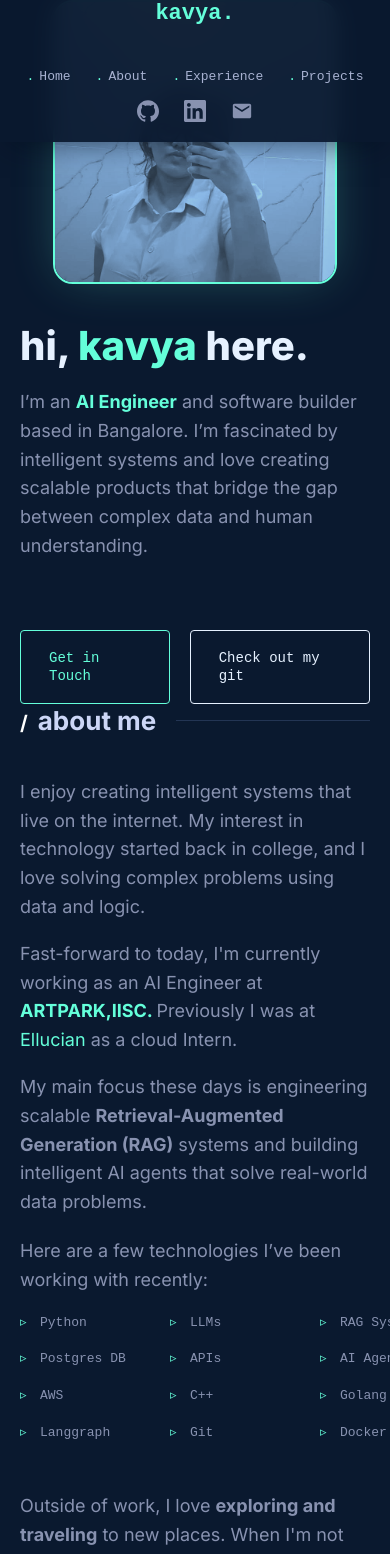
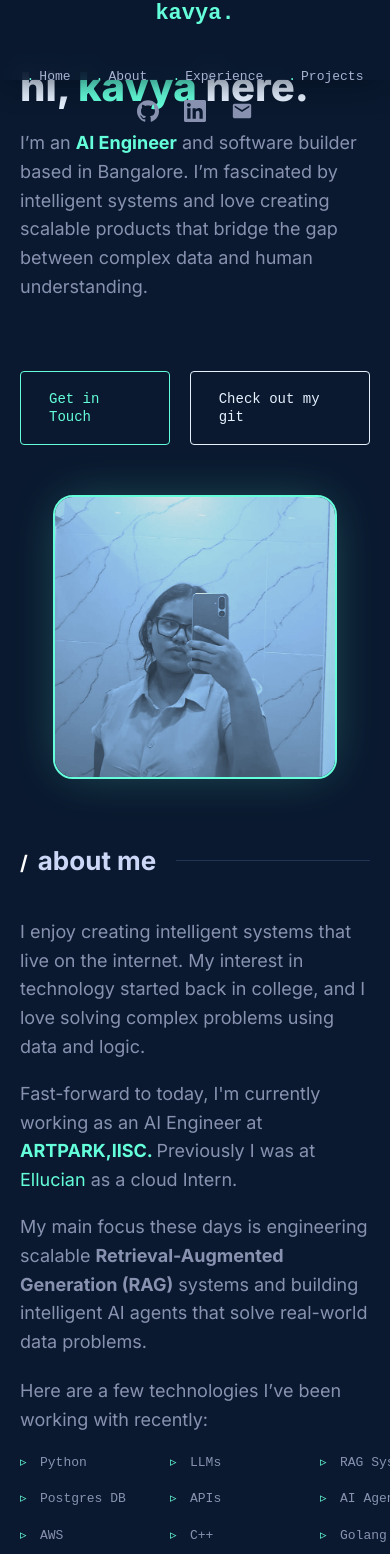
Before and after one commit to Kavya291/portfolio, a React (Vite) app: page / in a window 390 px wide. Shown: the top 1554 px of the page. Built offline with nearby package versions, Linux system fonts and the light colour scheme.

Commit message:
resized to different screens

```diff
--- a/src/Hero.jsx
+++ b/src/Hero.jsx
@@ -2,17 +2,31 @@ import React from 'react';
 
 const Hero = () => {
   return (
-    <section className="hero-container" style={{
+    <section id="home" style={{
+      minHeight: '100vh',
       display: 'flex',
       alignItems: 'center',
       justifyContent: 'center',
+      padding: '0 20px'
+    }}>
+
+      {/* This "hero-layout" class connects to the CSS we just added.
+        It forces the Side-by-Side layout on Desktop and Stack on Mobile.
+      */}
+      <div className="hero-layout" style={{
+        display: 'flex',
+        alignItems: 'center',
+        justifyContent: 'space-between',
+        width: '100%',
         maxWidth: '1200px',
-      margin: '0 auto',
+        gap: '50px'
       }}>
+
+        {/* LEFT SIDE: The Image (Photo Left) */}
         <div style={{
           flex: '1',
           display: 'flex',
-        justifyContent: 'flex-end',
+          justifyContent: 'center', // Centers image in its column
           position: 'relative'
         }}>
           <div className="profile-image-wrapper" style={{
@@ -21,7 +35,8 @@ const Hero = () => {
             boxShadow: '0 0 50px -10px rgba(100, 255, 218, 0.3)',
             border: '2px solid var(--green)',
             position: 'relative',
-          zIndex: 1
+            zIndex: 1,
+            // Width/Height are now handled by the CSS class 'profile-image-wrapper'
           }}>
              <img
               src="/kavya_.jpeg"
@@ -39,7 +54,7 @@ const Hero = () => {
           </div>
         </div>
 
-      {/* RIGHT SIDE: The Text */}
+        {/* RIGHT SIDE: The Text (Intro Right) */}
         <div style={{ flex: '1.2' }}>
 
           <h1 style={{
@@ -96,6 +111,8 @@ const Hero = () => {
             </a>
           </div>
         </div>
+
+      </div>
     </section>
   );
 };
--- a/src/Projects.jsx
+++ b/src/Projects.jsx
@@ -48,12 +48,13 @@ const Projects = () => {
         }}></div>
       </div>
 
-      {/* PROJECT GRID */}
+      {/* PROJECT GRID - Fixed for Large Screens */}
       <div style={{
         display: 'grid',
-        gridTemplateColumns: 'repeat(auto-fill, minmax(300px, 1fr))',
-        gap: '15px',
-        position: 'relative'
+        // Increased min-width to 320px to fill space better on big screens
+        gridTemplateColumns: 'repeat(auto-fit, minmax(320px, 1fr))',
+        gap: '20px',
+        justifyContent: 'center' /* Keeps cards centered if they don't fill the row */
       }}>
         {projects.map((project, i) => (
           <div key={i} className="project-card" style={{
@@ -76,16 +77,14 @@ const Projects = () => {
             e.currentTarget.style.boxShadow = 'none';
           }}
           >
-            {/* TOP PART: Icons + Title + Desc */}
+            {/* TOP PART */}
             <div>
               <div style={{ display: 'flex', justifyContent: 'space-between', marginBottom: '30px' }}>
-                {/* Folder Icon */}
                 <div style={{ color: 'var(--green)' }}>
                   <svg width="40" height="40" viewBox="0 0 24 24" fill="none" stroke="currentColor" strokeWidth="1" strokeLinecap="round" strokeLinejoin="round">
                     <path d="M22 19a2 2 0 0 1-2 2H4a2 2 0 0 1-2-2V5a2 2 0 0 1 2-2h5l2 3h9a2 2 0 0 1 2 2z"></path>
                   </svg>
                 </div>
-                {/* GitHub Icon */}
                 <a href={project.github} target="_blank" rel="noreferrer" style={{ color: 'var(--slate)' }}>
                   <svg width="20" height="20" viewBox="0 0 24 24" fill="none" stroke="currentColor" strokeWidth="2" strokeLinecap="round" strokeLinejoin="round">
                     <path d="M9 19c-5 1.5-5-2.5-7-3m14 6v-3.87a3.37 3.37 0 0 0-.94-2.61c3.14-.35 6.44-1.54 6.44-7A5.44 5.44 0 0 0 20 4.77 5.07 5.07 0 0 0 19.91 1S18.73.65 16 2.48a13.38 13.38 0 0 0-7 0C6.27.65 5.09 1 5.09 1A5.07 5.07 0 0 0 5 4.77a5.44 5.44 0 0 0-1.5 3.78c0 5.42 3.3 6.61 6.44 7A3.37 3.37 0 0 0 9 18.13V22"></path>
@@ -93,12 +92,7 @@ const Projects = () => {
                 </a>
               </div>
 
-              <h3 style={{
-                color: 'var(--lightest-slate)',
-                fontSize: '22px',
-                marginBottom: '10px',
-                fontWeight: 'bold'
-              }}>
+              <h3 style={{ color: 'var(--lightest-slate)', fontSize: '22px', marginBottom: '10px', fontWeight: 'bold' }}>
                 {project.title}
               </h3>
 
@@ -107,23 +101,12 @@ const Projects = () => {
               </p>
             </div>
 
-            {/* BOTTOM PART: Tech Stack */}
-            <ul style={{
-              display: 'flex',
-              flexWrap: 'wrap',
-              gap: '15px',
-              padding: 0,
-              margin: 0,
-              listStyle: 'none',
-              fontSize: '12px',
-              fontFamily: 'var(--font-mono)',
-              color: 'var(--slate)'
-            }}>
+            {/* BOTTOM PART */}
+            <ul style={{ display: 'flex', flexWrap: 'wrap', gap: '15px', padding: 0, margin: 0, listStyle: 'none', fontSize: '12px', fontFamily: 'var(--font-mono)', color: 'var(--slate)' }}>
               {project.tech.map((t, i) => (
                 <li key={i}>{t}</li>
               ))}
             </ul>
-
           </div>
         ))}
       </div>
--- a/src/index.css
+++ b/src/index.css
@@ -1,6 +1,6 @@
 @import url('https://fonts.googleapis.com/css2?family=Inter:wght@400;700;800&display=swap');
 
-/* --- 1. VARIABLES & BASICS --- */
+/* --- VARIABLES --- */
 :root {
   --navy: #0a192f;
   --light-navy: #112240;
@@ -17,9 +17,9 @@ body {
   margin: 0;
   background-color: var(--navy);
   color: var(--slate);
-  font-family: 'Inter', -apple-system, BlinkMacSystemFont, 'Segoe UI', Roboto, Helvetica, Arial, sans-serif;
+  font-family: 'Inter', sans-serif;
   line-height: 1.3;
-  overflow-x: hidden; /* Prevents horizontal scrollbar */
+  overflow-x: hidden;
 }
 
 h1, h2, h3, h4, h5, h6 {
@@ -31,63 +31,66 @@ button {
   cursor: pointer;
 }
 
-/* Smooth Scrolling for anchor links */
 html {
   scroll-behavior: smooth;
 }
 
-/* --- 2. LARGE SCREEN & LAYOUT FIXES --- */
+/* --- LAYOUT UTILITIES --- */
 
-/* Limits website width on huge monitors (like your office desktop) */
+/* Limits maximum spread on ultra-wide monitors */
 #root {
   width: 100%;
   max-width: 1600px;
   margin: 0 auto;
 }
 
-/* Forces every section to take full screen height & center content */
+/* Base Section Style (Vertical centering for About/Exp/Projects) */
 section {
   min-height: 100vh;
   display: flex;
   flex-direction: column;
   justify-content: center;
-  padding-top: 100px; /* Space for sticky navbar */
+  padding-top: 100px;
   padding-bottom: 100px;
   box-sizing: border-box;
 }
 
-/* --- 3. STICKY NAVBAR --- */
-.nav-container {
-  position: fixed;
-  top: 0;
-  left: 0;
+/* Content Width Limiter (Used in About, Exp, Projects) */
+.section-content {
   width: 100%;
-  z-index: 1000;
-  background-color: rgba(10, 25, 47, 0.85); /* Semi-transparent */
-  backdrop-filter: blur(10px); /* Glass effect */
-  box-shadow: 0 10px 30px -10px rgba(2, 12, 27, 0.7);
-  padding: 0 50px;
-  height: 80px;
-  box-sizing: border-box;
+  max-width: 1000px;
+  margin: 0 auto;
+  padding: 0 20px;
 }
 
-/* --- 4. HERO SECTION --- */
-.hero-container {
-  /* Height is handled by generic 'section' rule above */
-  padding: 0 50px;
-  gap: 80px;
-  flex-wrap: wrap-reverse; /* Text on top, image on bottom for mobile */
+/* Big Screen Adjustment */
+@media (min-width: 1600px) {
+  .section-content {
+    max-width: 1400px; /* Wider content on big screens */
+  }
+  .section-content p, .section-content li {
+    font-size: 20px !important; /* Larger text */
+  }
 }
 
+/* --- HOME / HERO LAYOUT (Specific Fixes) --- */
+
+/* Default Desktop: Side-by-Side */
+.hero-layout {
+  flex-direction: row;
+  text-align: left;
+}
+
+/* Image Wrapper Default */
 .profile-image-wrapper {
   width: 350px;
   height: 350px;
 }
 
-/* --- 5. MOBILE RESPONSIVENESS (Phones & Tablets) --- */
+/* --- MOBILE RESPONSIVENESS --- */
 @media (max-width: 768px) {
 
-  /* Reset Section Height (Let content flow naturally on phone) */
+  /* Reset Section Height */
   section {
     min-height: auto;
     padding-top: 120px;
@@ -95,89 +98,60 @@ section {
     display: block;
   }
 
-  /* Navbar Adjustments */
+  /* Force Hero to Stack (Text top, Image bottom) */
+  .hero-layout {
+    flex-direction: column-reverse !important;
+    gap: 40px;
+    text-align: left;
+  }
+
+  .profile-image-wrapper {
+    width: 280px;
+    height: 280px;
+  }
+
   .nav-container {
     padding: 0 20px;
     height: auto;
     flex-direction: column;
     gap: 15px;
     padding-bottom: 15px;
-    background-color: rgba(10, 25, 47, 0.95); /* Less transparent on mobile */
   }
 
-  /* Hero Adjustments */
-  .hero-container {
-    padding: 0 20px;
-    gap: 40px;
-    text-align: left;
-    justify-content: flex-start;
-  }
-
-  /* Image Resize */
-  .profile-image-wrapper {
-    width: 280px;
-    height: 280px;
-  }
-
-  /* Hide Social Icons in header to save space */
   .social-icons {
     display: none;
   }
 }
 
-/* --- 6. EXPERIENCE TABBED SECTION (Mobile) --- */
+/* --- STICKY NAVBAR --- */
+.nav-container {
+  position: fixed;
+  top: 0;
+  left: 0;
+  width: 100%;
+  z-index: 1000;
+  background-color: rgba(10, 25, 47, 0.85);
+  backdrop-filter: blur(10px);
+  box-shadow: 0 10px 30px -10px rgba(2, 12, 27, 0.7);
+  padding: 0 50px;
+  height: 80px;
+  box-sizing: border-box;
+}
+
+/* --- EXPERIENCE TABS (Mobile) --- */
 @media (max-width: 600px) {
   .experience-inner {
     flex-direction: column;
   }
-
   .tab-list {
-    flex-direction: row !important; /* Horizontal scrollable tabs */
+    flex-direction: row !important;
     overflow-x: auto;
     margin-bottom: 30px;
     border-bottom: 2px solid #233554;
     min-width: auto !important;
-    padding-bottom: 2px; /* Space for scrollbar */
   }
-
   .tab-list button {
     border-left: none !important;
-    display: flex;
-    align-items: center;
-    justify-content: center;
     min-width: 120px;
-    white-space: nowrap;
   }
 }
-
-/* --- RESPONSIVE CONTENT WIDTHS --- */
-
-/* Default (Laptop) */
-.section-content {
-  width: 100%;
-  max-width: 1000px;
-  margin: 0 auto;
-  padding: 0 20px; /* Prevents text hitting edges on tablets */
-}
-
-/* Big Desktop Monitors (1600px+) - The Fix */
-@media (min-width: 1600px) {
-  .section-content {
-    max-width: 1400px; /* Let it stretch wider */
-  }
-
-  /* Automatically make text bigger so it doesn't look tiny */
-  .section-content p,
-  .section-content li {
-    font-size: 20px !important;
-    line-height: 1.8 !important;
-  }
-
-  .section-content h2 {
-    font-size: 42px !important;
-  }
-
-  .section-content h3 {
-    font-size: 28px !important;
-  }
-}
```
Lines whose indentation alone changed are shown as unchanged.
